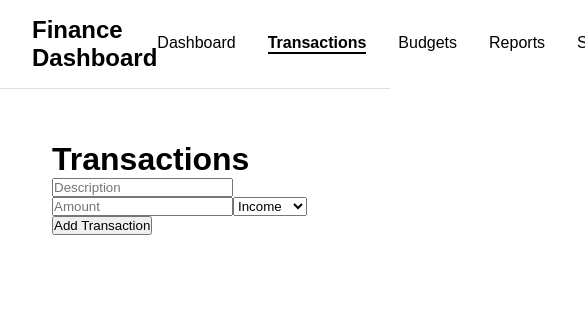
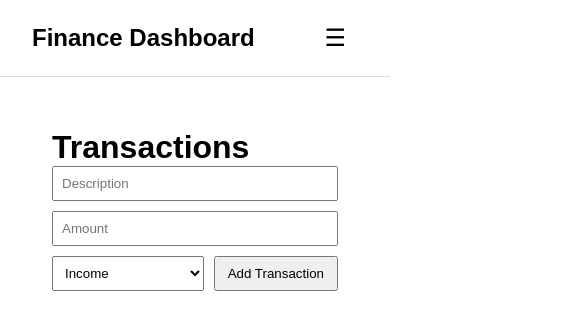
Before and after one commit to Vanish565/React_app, a React (Vite) app: page /transactions in a window 390 px wide. Shown: the top 330 px of the page, 585 px wide, since content can reach past the window. Built offline with nearby package versions, Linux system fonts and the light colour scheme.

Commit message:
made website responsive

```diff
--- a/src/components/Navbar.jsx
+++ b/src/components/Navbar.jsx
@@ -1,16 +1,33 @@
+import { useState } from "react";
 import { NavLink } from "react-router-dom";
 
 function Navbar() {
+  const [menuOpen, setMenuOpen] = useState(false);
+
+  const toggleMenu = () => {
+    setMenuOpen((prev) => !prev);
+  };
+
+  const closeMenu = () => {
+    setMenuOpen(false);
+  };
+
   return (
     <nav className="navbar">
       <h2>Finance Dashboard</h2>
 
-      <div className="nav-links">
-        <NavLink to="/">Dashboard</NavLink>
-        <NavLink to="/transactions">Transactions</NavLink>
-        <NavLink to="/budgets">Budgets</NavLink>
-        <NavLink to="/reports">Reports</NavLink>
-        <NavLink to="/settings">Settings</NavLink>
+      {/* Hamburger button */}
+      <button className="hamburger" onClick={toggleMenu}>
+        ☰
+      </button>
+
+      {/* Nav links */}
+      <div className={`nav-links ${menuOpen ? "open" : ""}`}>
+        <NavLink to="/" onClick={closeMenu}>Dashboard</NavLink>
+        <NavLink to="/transactions" onClick={closeMenu}>Transactions</NavLink>
+        <NavLink to="/budgets" onClick={closeMenu}>Budgets</NavLink>
+        <NavLink to="/reports" onClick={closeMenu}>Reports</NavLink>
+        <NavLink to="/settings" onClick={closeMenu}>Settings</NavLink>
       </div>
     </nav>
   );
--- a/src/components/TransactionForm.jsx
+++ b/src/components/TransactionForm.jsx
@@ -6,7 +6,7 @@ function TransactionForm({ onAddTransaction }) {
   const [type, setType] = useState("income");
 
   const handleSubmit = (e) => {
-    e.preventDefault();
+    e.preventDefault(); // Prevent form submission
 
     if (!description || !amount) return;
 
--- a/src/index.css
+++ b/src/index.css
@@ -12,15 +12,14 @@ body {
   display: flex;
   justify-content: space-between;
   align-items: center;
-
   padding: 1rem 2rem;
-
   border-bottom: 1px solid #ddd;
+  position: relative;
 }
 
 .nav-links {
   display: flex;
-  gap: 2rem;
+  gap: 1.5rem;
 }
 
 .nav-links a {
@@ -40,4 +39,62 @@ body {
 
 .container {
   padding: 2rem;
+  max-width: 1200px;
+  margin: 0 auto;
 }
+
+form {
+  display: flex;
+  gap: 10px;
+  flex-wrap: wrap;
+  margin-bottom: 20px;
+}
+
+input, select {
+  padding: 8px;
+  flex: 1;
+  min-width: 150px;
+}
+
+button {
+  padding: 8px 12px;
+}
+
+li {
+  display: flex;
+  justify-content: space-between;
+  flex-wrap: wrap;
+  padding: 8px 0;
+  border-bottom: 1px solid #eee;
+}
+
+.hamburger {
+  display: none;
+  font-size: 24px;
+  background: none;
+  border: none;
+  cursor: pointer;
+}
+
+@media (max-width: 768px) {
+  .hamburger {
+    display: block;
+  }
+
+  .nav-links {
+    display: none;
+    flex-direction: column;
+    position: absolute;
+    top: 60px;
+    right: 20px;
+    background: white;
+    border: 1px solid #ddd;
+    padding: 1rem;
+    width: 200px;
+    box-shadow: 0 2px 10px rgba(0,0,0,0.1);
+  }
+
+  .nav-links.open {
+    display: flex;
+  }
+}
--- a/src/pages/Transactions.jsx
+++ b/src/pages/Transactions.jsx
@@ -3,7 +3,7 @@ import TransactionForm from "../components/TransactionForm";
 import TransactionList from "../components/TransactionList";
 
 function Transactions() {
-  const [transactions, setTransactions] = useState([]);
+  const [transactions, setTransactions] = useState([]); // states
 
   const addTransaction = (transaction) => {
     setTransactions((prev) => [...prev, transaction]);
```
